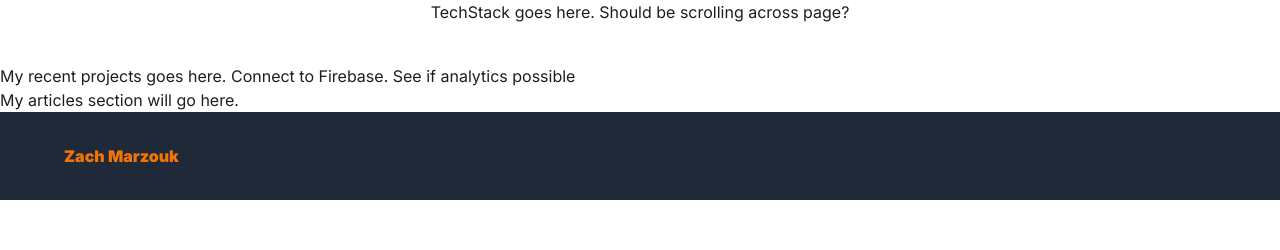
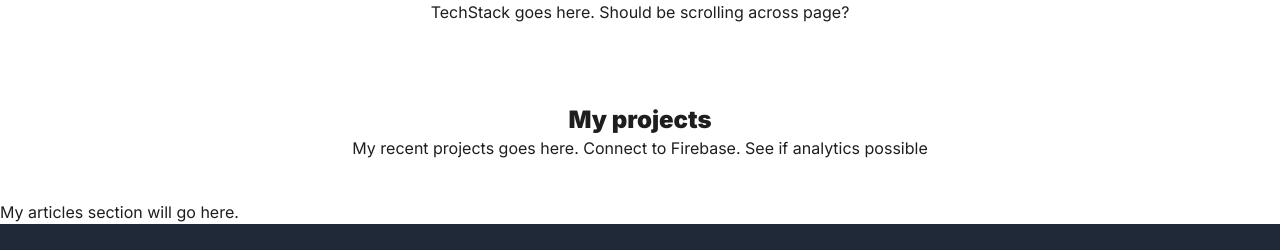
Before and after one commit to zamarz/ideal-octo-eureka, a Next.js app: page / in a window 1280 px wide. Shown: the part 852-1102 px from the top of the page. Before the commit the page ends 1052 px from the top, so only its background shows below. Built offline with nearby package versions, Linux system fonts and the light colour scheme.

Commit message:
Add placeholder for projects

```diff
--- a/src/components/Projects.tsx
+++ b/src/components/Projects.tsx
@@ -1,9 +1,15 @@
 const Projects = () => {
   return (
-    <div>
-      My recent projects goes here. Connect to Firebase. See if analytics
-      possible
-    </div>
+    <section>
+      <div className="text-center justify-center items-center py-10">
+        <h2 className="font-black text-2xl">My projects</h2>
+        <p>
+          {" "}
+          My recent projects goes here. Connect to Firebase. See if analytics
+          possible
+        </p>
+      </div>
+    </section>
   );
 };
 
```
